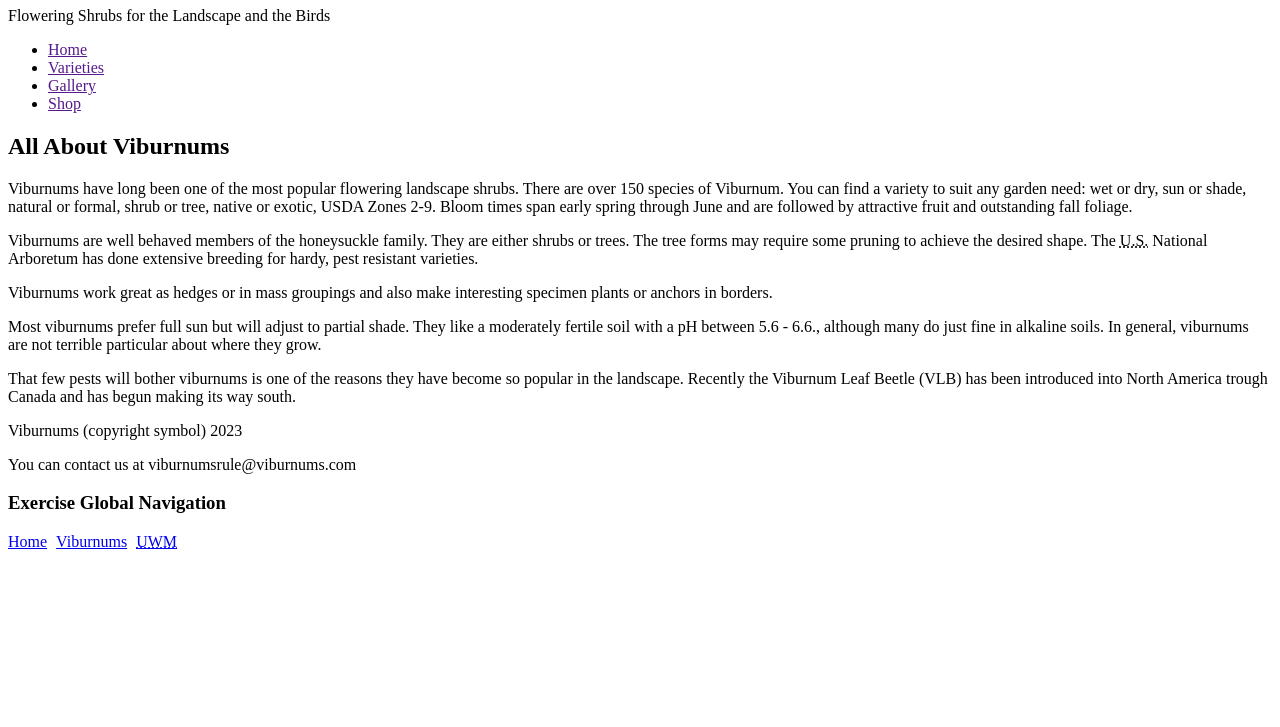
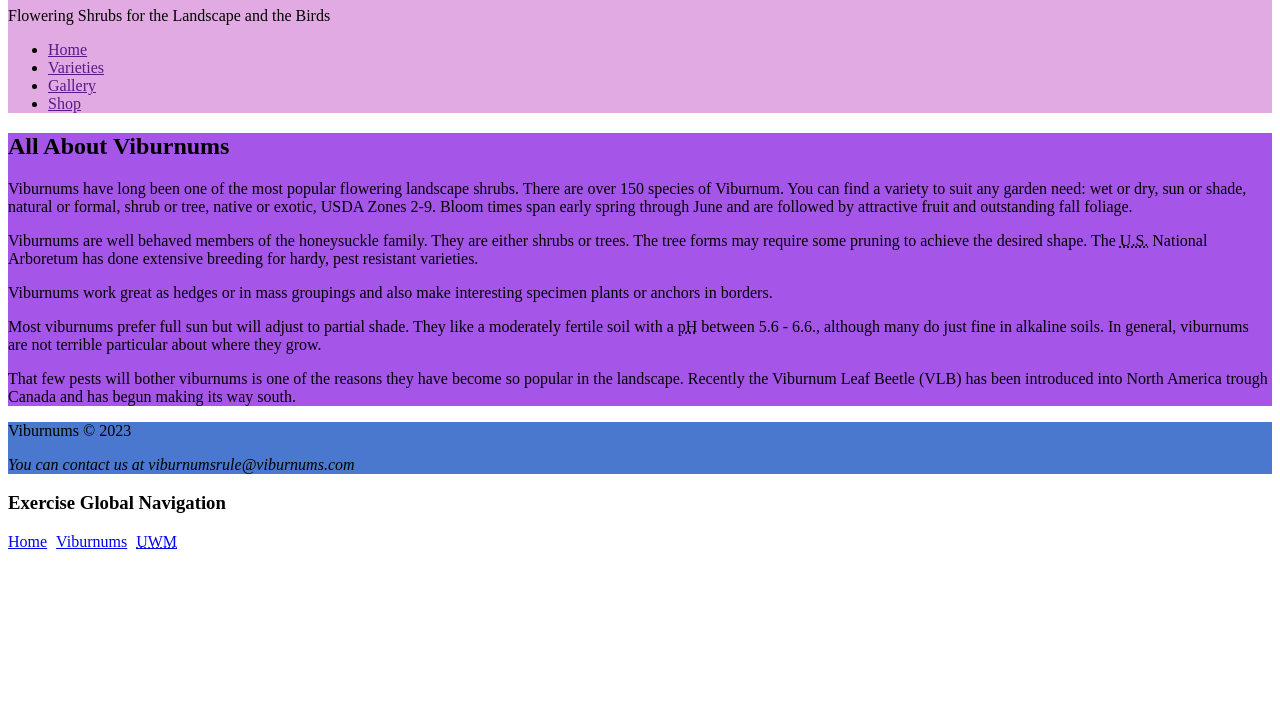
Before and after one commit to Ghoulz993/exercise-5, a plain HTML site: page viburnums.html in a window 1280 px wide. Shown: the part 73-800 px from the top of the page. Drawn offline with Linux system fonts and the light colour scheme.

Commit message:
finished styles for viburnums

```diff
--- a/styles.css
+++ b/styles.css
@@ -7,3 +7,15 @@
     list-style-type: none;
     padding-right: 5px;
 }
+
+.site-header {
+    background-color: rgb(226, 170, 226);
+}
+
+.site-main {
+    background-color: rgb(166, 85, 233);
+}
+
+.site-footer {
+    background-color: rgb(73, 120, 206);
+}
--- a/viburnums.html
+++ b/viburnums.html
@@ -8,7 +8,7 @@
     </head>
 
     <body>
-        <header>
+        <header class="site-header">
             <h1>Viburnums</h1>
             <p>Flowering Shrubs for the Landscape and the Birds</p>
             <ul>
@@ -19,7 +19,7 @@
             </ul>
         </header>
 
-        <main>
+        <main class="site-main">
             <h2>All About Viburnums</h2>
 
             <p>Viburnums have long been one of the most popular flowering landscape shrubs. There are over 150 species of Viburnum. You can find a variety to suit any garden need: wet or dry, sun or shade, natural or formal, shrub or tree, native or exotic, USDA Zones 2-9. Bloom times span early spring through June and are followed by attractive fruit and outstanding fall foliage.</p>
@@ -28,14 +28,14 @@
 
             <p>Viburnums work great as hedges or in mass groupings and also make interesting specimen plants or anchors in borders.</p>
 
-            <p>Most viburnums prefer full sun but will adjust to partial shade. They like a moderately fertile soil with a pH between 5.6 - 6.6., although many do just fine in alkaline soils. In general, viburnums are not terrible particular about where they grow.</p>
+            <p>Most viburnums prefer full sun but will adjust to partial shade. They like a moderately fertile soil with a <abbr title="potential hydrogen">pH</abbr> between 5.6 - 6.6., although many do just fine in alkaline soils. In general, viburnums are not terrible particular about where they grow.</p>
 
             <p>That few pests will bother viburnums is one of the reasons they have become so popular in the landscape. Recently the Viburnum Leaf Beetle (VLB) has been introduced into North America trough Canada and has begun making its way south.</p>
         </main>
 
-        <footer>
-            <p>Viburnums (copyright symbol) 2023</p>
-            <p>You can contact us at viburnumsrule@viburnums.com</p>
+        <footer class="site-footer">
+            <p>Viburnums &copy; 2023</p>
+            <p><em>You can contact us at viburnumsrule@viburnums.com</em></p>
         </footer>
 
         <h3>Exercise Global Navigation</h3>
```
